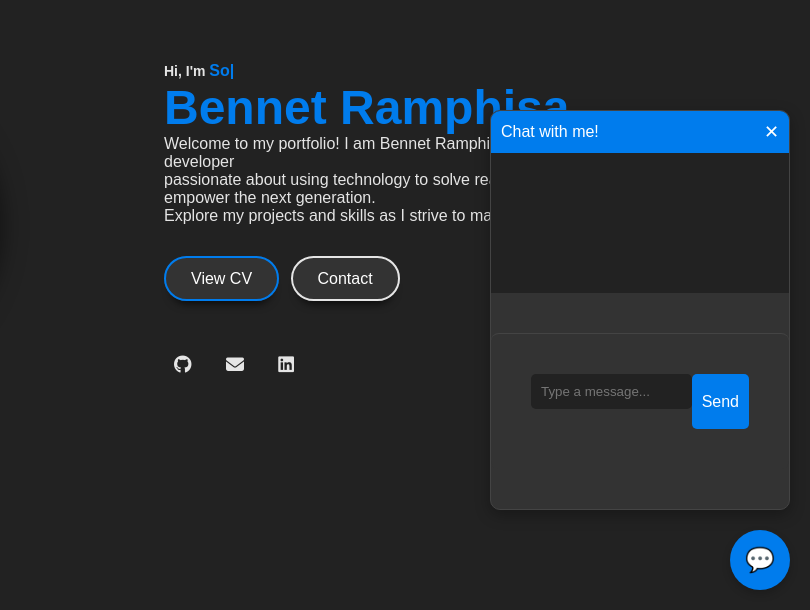
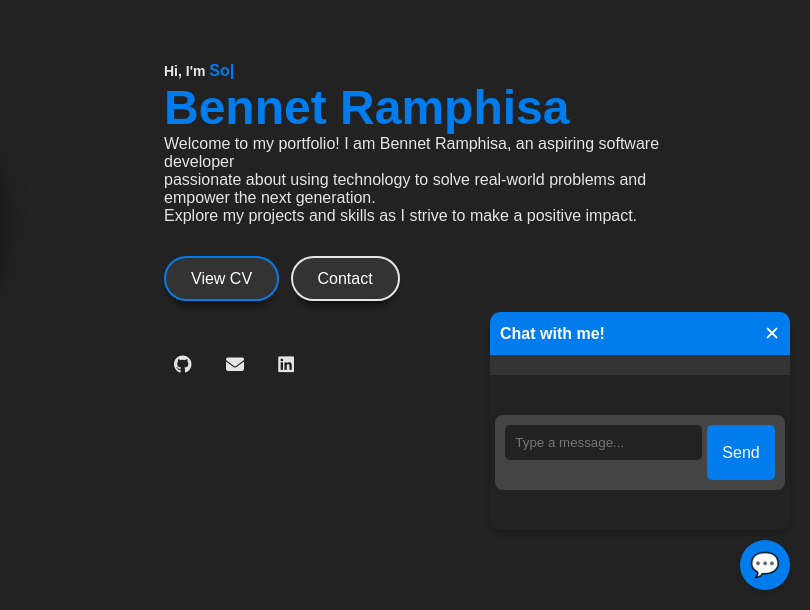
Before and after one commit to Bennet09/Portfolio-main, a plain HTML site: page index.html in a window 1280 px wide. Shown: the part 190-800 px from the top of the page, 470-1280 px from the left. Drawn offline with nearby package versions, Linux system fonts and the light colour scheme.

Commit message:
chatbot changes

```diff
--- a/style.css
+++ b/style.css
@@ -516,112 +516,107 @@ html {
     scroll-behavior: smooth;
 }
 
-/* Chatbot Widget */
+/* Chatbot Styles */
 #chatbot {
     position: fixed;
     bottom: 20px;
     right: 20px;
-    z-index: 9999;
+    z-index: 1000;
 }
 
 #chatbot-toggle {
-    width: 60px; /* Adjust based on your contact button's size */
-    height: 60px; /* Same as above */
-    background: #007ced;
+    background-color: #007ced;
+    color: #fff;
     border: none;
     border-radius: 50%;
-    color: #fff;
-    font-size: 24px;
+    width: 50px;
+    height: 50px;
+    font-size: 1.5rem;
     cursor: pointer;
-    box-shadow: 0 4px 8px rgba(0, 0, 0, 0.2);
-}
-
-#chatbot-toggle:hover {
-    background: #005bb5;
+    box-shadow: 0 4px 6px rgba(0, 0, 0, 0.1);
 }
 
 #chatbot-body {
     display: none; /* Initially hidden */
     position: fixed;
-    bottom: 100px; /* Appears above the button */
+    bottom: 80px;
     right: 20px;
     width: 300px;
-    height: 400px;
-    border: 1px solid #444;
+    background-color: #222;
+    color: #fff;
     border-radius: 10px;
-    background: #333;
-    color: #fff;
-    font-family: Arial, sans-serif;
-    box-shadow: 0 5px 15px rgba(0, 0, 0, 0.3);
+    box-shadow: 0 4px 6px rgba(0, 0, 0, 0.2);
     overflow: hidden;
+    display: flex;
     flex-direction: column;
-    display: flex;
 }
 
 #chatbot-header {
-    background: #007ced;
-    color: #fff;
+    background-color: #007ced;
     padding: 10px;
-    font-size: 16px;
     display: flex;
     justify-content: space-between;
     align-items: center;
 }
 
-#chatbot-messages {
-    flex-grow: 1;
-    padding: 10px;
-    overflow-y: auto;
-    background: #222;
-}
-
-#chatbot-messages p {
-    margin: 5px 0;
-    padding: 5px 10px;
-    border-radius: 5px;
-}
-
-#chatbot-messages .user {
-    background: #007ced;
-    color: #fff;
-    text-align: right;
-}
-
-#chatbot-messages .bot {
-    background: #555;
-    color: #fff;
-}
-
-#chatbot-form {
-    display: flex;
-    border-top: 1px solid #444;
-}
-
-#chatbot-input {
-    flex-grow: 1;
-    padding: 10px;
-    border: none;
-    outline: none;
-    background: #222;
-    color: #fff;
-}
-
-#chatbot-form button {
-    padding: 10px;
-    background: #007ced;
-    border: none;
-    color: #fff;
-    cursor: pointer;
-}
-
-#chatbot-form button:hover {
-    background: #005bb5;
+#chatbot-header span {
+    font-size: 1rem;
+    font-weight: bold;
 }
 
 #chatbot-close {
     background: none;
     border: none;
     color: #fff;
-    font-size: 18px;
+    font-size: 1.2rem;
     cursor: pointer;
 }
+
+#chatbot-messages {
+    flex: 1;
+    padding: 10px;
+    overflow-y: auto;
+    background-color: #333;
+}
+
+#chatbot-messages p {
+    margin: 5px 0;
+    padding: 10px;
+    border-radius: 5px;
+    max-width: 80%;
+}
+
+#chatbot-messages .user {
+    background-color: #007ced;
+    color: #fff;
+    align-self: flex-end;
+}
+
+#chatbot-messages .bot {
+    background-color: #555;
+    color: #fff;
+    align-self: flex-start;
+}
+
+#chatbot-form {
+    display: flex;
+    padding: 10px;
+    background-color: #444;
+}
+
+#chatbot-input {
+    flex: 1;
+    padding: 10px;
+    border: none;
+    border-radius: 5px;
+    margin-right: 5px;
+}
+
+#chatbot-form button {
+    background-color: #007ced;
+    color: #fff;
+    border: none;
+    border-radius: 5px;
+    padding: 10px 15px;
+    cursor: pointer;
+}
```
Also changed, not shown: index.html (+1 -2 lines).
